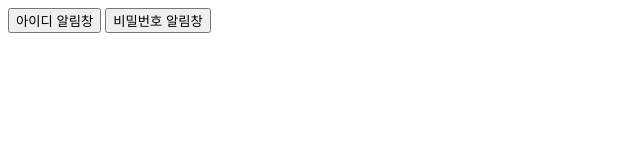
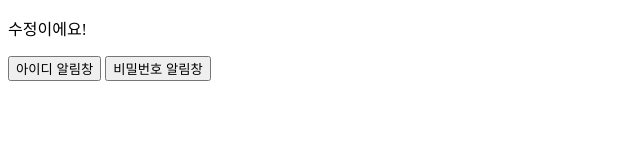
Before and after one commit to yeongmin0/stupid, a plain HTML site: page 동적 ul 만드는 스텝/index2.html in a window 1280 px wide. Shown: the whole page, without its empty margins (0-640 px from the left). Drawn offline with Linux system fonts and the light colour scheme.

Commit message:
다시 도전..!

```diff
--- a/동적 ul 만드는 스텝/index2.html
+++ b/동적 ul 만드는 스텝/index2.html
@@ -5,7 +5,7 @@
     <link rel="stylesheet" href="main.css">
 </head>
 <body>
-
+    <p>수정이에요!</p>
     <div class="alert-box" id="box">
 
     <p id="time">알림창</p>
```
